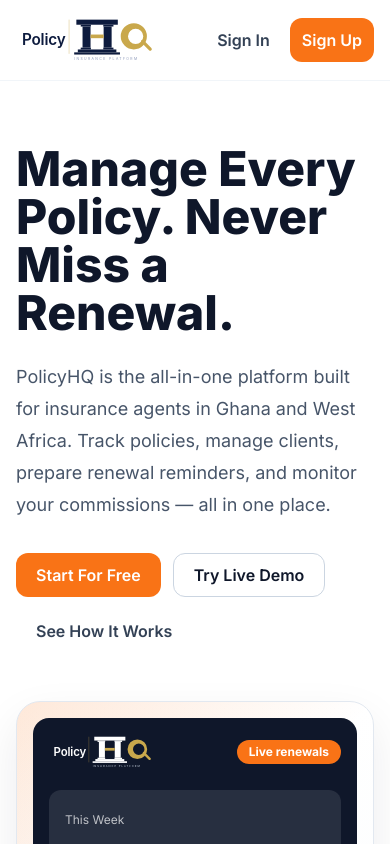
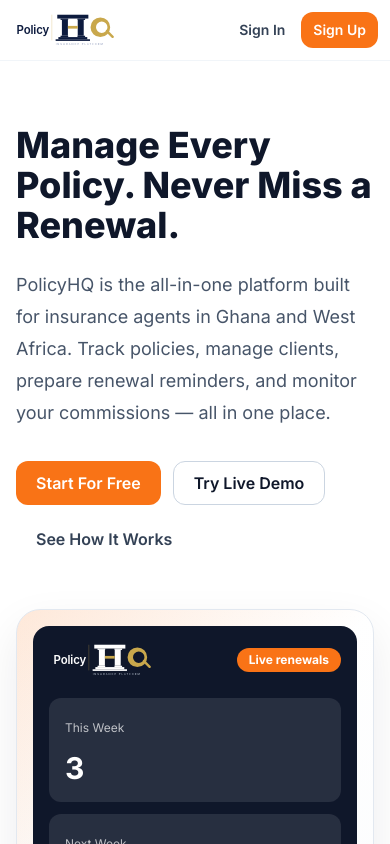
Before and after one commit to mrprincewinez1-glitch/PolicyHQ, a Next.js app: page / in a window 390 px wide. Shown: the top 844 px of the page. Built offline with nearby package versions, Linux system fonts and the light colour scheme.

Commit message:
Polish mobile landing and demo layout

```diff
--- a/app/page.tsx
+++ b/app/page.tsx
@@ -17,9 +17,9 @@ export default function LandingPage() {
   return (
     <main className="bg-white">
       <header className="sticky top-0 z-30 border-b border-slate-100 bg-white/95 backdrop-blur">
-        <div className="mx-auto flex max-w-7xl items-center justify-between px-4 py-4 sm:px-6 lg:px-8">
+        <div className="mx-auto flex max-w-7xl items-center justify-between gap-2 px-3 py-3 sm:px-6 sm:py-4 lg:px-8">
           <Link href="/" className="flex items-center">
-            <PolicyHqLogo className="h-12 w-auto sm:h-14" />
+            <PolicyHqLogo className="h-9 w-auto max-w-[118px] sm:h-14 sm:max-w-none" />
           </Link>
           <nav className="hidden items-center gap-6 text-sm font-semibold text-slate-600 lg:flex">
             <a href="#features">Features</a>
@@ -27,11 +27,11 @@ export default function LandingPage() {
             <a href="#pricing">Pricing</a>
             <Link href="/demo">Try Live Demo</Link>
           </nav>
-          <div className="flex items-center gap-2">
-            <Button asChild variant="ghost" className="px-3">
+          <div className="flex shrink-0 items-center gap-1.5 sm:gap-2">
+            <Button asChild size="sm" variant="ghost" className="whitespace-nowrap px-2.5 sm:px-3">
               <Link href="/sign-in">Sign In</Link>
             </Button>
-            <Button asChild className="px-3 sm:px-5">
+            <Button asChild size="sm" className="whitespace-nowrap px-3 sm:px-5">
               <Link href="/sign-up">Sign Up</Link>
             </Button>
           </div>
@@ -40,7 +40,7 @@ export default function LandingPage() {
 
       <section className="mx-auto grid min-h-[calc(100vh-73px)] max-w-7xl items-center gap-12 px-4 py-16 sm:px-6 lg:grid-cols-[1fr_0.95fr] lg:px-8">
         <div>
-          <h1 className="max-w-3xl text-5xl font-extrabold tracking-normal text-primary md:text-6xl">Manage Every Policy. Never Miss a Renewal.</h1>
+          <h1 className="max-w-3xl text-4xl font-extrabold tracking-normal text-primary sm:text-5xl md:text-6xl">Manage Every Policy. Never Miss a Renewal.</h1>
           <p className="mt-6 max-w-2xl text-lg leading-8 text-slate-600">
             PolicyHQ is the all-in-one platform built for insurance agents in Ghana and West Africa. Track policies, manage clients, prepare renewal reminders, and monitor your commissions — all in one place.
           </p>
--- a/components/app/app-shell-client.tsx
+++ b/components/app/app-shell-client.tsx
@@ -562,9 +562,9 @@ export function AppShell({
   return (
     <div>
       {demo ? (
-        <div className="fixed inset-x-0 top-0 z-50 flex items-center justify-between gap-3 bg-primary px-4 py-3 text-sm font-semibold text-white">
-          <span>🔍 You are viewing a live demo. All data shown is fictional. Sign up free to manage your real policies.</span>
-          <Button asChild size="sm"><Link href="/sign-up">Sign Up Free</Link></Button>
+        <div className="fixed inset-x-0 top-0 z-50 flex items-center justify-between gap-3 bg-primary px-3 py-2 text-xs font-semibold leading-5 text-white sm:px-4 sm:py-3 sm:text-sm">
+          <span><span className="sm:hidden">Live demo. Fictional data only.</span><span className="hidden sm:inline">🔍 You are viewing a live demo. All data shown is fictional. Sign up free to manage your real policies.</span></span>
+          <Button asChild size="sm" className="shrink-0 whitespace-nowrap px-3"><Link href="/sign-up">Sign Up Free</Link></Button>
         </div>
       ) : null}
       <div className={demo ? "pt-14" : ""}>
@@ -831,16 +831,16 @@ function Commissions({ data, totalEarned, totalPaid, base, markPaid, openPolicy,
             <h1 className="text-2xl font-extrabold text-primary">Commissions</h1>
             <p className="mt-1 text-sm font-semibold text-slate-500">Choose the earnings period for Total Earned.</p>
           </div>
-          <div className="inline-flex flex-wrap rounded-xl bg-slate-100 p-1">
+          <div className="grid w-full grid-cols-3 rounded-xl bg-slate-100 p-1 sm:inline-flex sm:w-auto sm:flex-wrap">
             <button
               type="button"
               onClick={() => setPeriodMode("All Time")}
-              className={`rounded-lg px-4 py-2 text-sm font-bold ${periodMode === "All Time" ? "bg-white text-primary shadow-sm" : "text-slate-500 hover:text-primary"}`}
+              className={`rounded-lg px-2 py-2 text-xs font-bold sm:px-4 sm:text-sm ${periodMode === "All Time" ? "bg-white text-primary shadow-sm" : "text-slate-500 hover:text-primary"}`}
             >
               All Time
             </button>
             <div className={`flex items-center rounded-lg ${periodMode === "Yearly" ? "bg-white text-primary shadow-sm" : "text-slate-500 hover:text-primary"}`}>
-              <button type="button" onClick={() => setPeriodMode("Yearly")} className="px-4 py-2 text-sm font-bold">Yearly</button>
+              <button type="button" onClick={() => setPeriodMode("Yearly")} className="px-2 py-2 text-xs font-bold sm:px-4 sm:text-sm">Yearly</button>
               {periodMode === "Yearly" ? (
                 <select value={selectedYear} onChange={(event) => setSelectedYear(Number(event.target.value))} className="mr-1 h-8 rounded-md border border-slate-200 bg-white px-2 text-sm font-bold outline-none">
                   {availableYears.map((year) => <option key={year} value={year}>{year}</option>)}
@@ -848,7 +848,7 @@ function Commissions({ data, totalEarned, totalPaid, base, markPaid, openPolicy,
               ) : null}
             </div>
             <div className={`flex items-center rounded-lg ${periodMode === "Monthly" ? "bg-white text-primary shadow-sm" : "text-slate-500 hover:text-primary"}`}>
-              <button type="button" onClick={() => setPeriodMode("Monthly")} className="px-4 py-2 text-sm font-bold">Monthly</button>
+              <button type="button" onClick={() => setPeriodMode("Monthly")} className="px-2 py-2 text-xs font-bold sm:px-4 sm:text-sm">Monthly</button>
               {periodMode === "Monthly" ? (
                 <div className="mr-1 flex items-center gap-1">
                   <select value={selectedMonth} onChange={(event) => setSelectedMonth(Number(event.target.value))} className="h-8 rounded-md border border-slate-200 bg-white px-2 text-sm font-bold outline-none">
--- a/components/auth/sign-up-form.tsx
+++ b/components/auth/sign-up-form.tsx
@@ -11,7 +11,7 @@ export function SignUpForm() {
         <label className="block text-sm font-semibold">Email<Input name="email" type="email" required className="mt-1" /></label>
         <label className="block text-sm font-semibold">
           Phone / WhatsApp number
-          <Input name="phone_number" type="tel" required placeholder="024 000 0000 or +233 24 000 0000" className="mt-1" />
+          <Input name="phone_number" type="tel" required placeholder="024 000 0000" className="mt-1" />
         </label>
         <label className="block text-sm font-semibold">Company name<Input name="company_name" className="mt-1" /></label>
         <label className="block text-sm font-semibold">Password<Input name="password" type="password" minLength={8} required className="mt-1" /></label>
```
